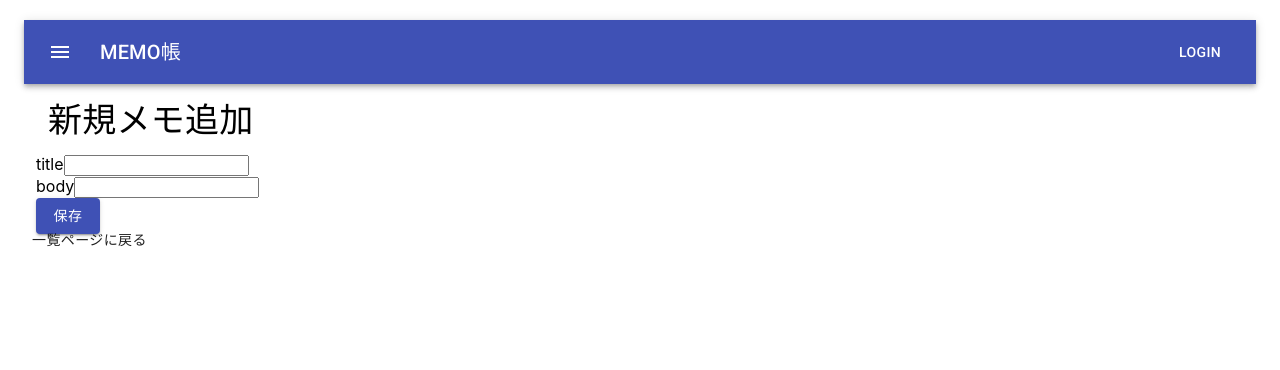
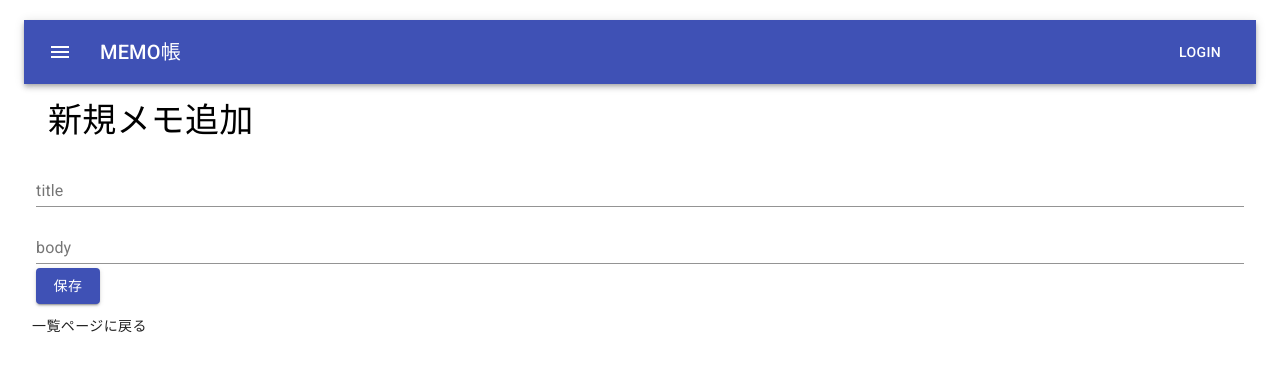
Before and after one commit to koukibuu3/react-memo-app, a React (Create React App) app: page /create in a window 1280 px wide. Shown: the top 370 px of the page. Built offline with nearby package versions, Linux system fonts and the light colour scheme.

Commit message:
入力枠をTextFieldにする

```diff
--- a/src/create/Create.js
+++ b/src/create/Create.js
@@ -3,7 +3,8 @@ import { useForm } from "react-hook-form";
 import Header from '../components/Header';
 import Button from '@material-ui/core/Button';
 import Container from '@material-ui/core/Container';
-import { Grid, Typography } from '@material-ui/core';
+import { Box, Grid, TextField, Typography } from '@material-ui/core';
+
 
 
 
@@ -23,38 +24,42 @@ const Create = () => {
           </Grid>
           <form autoComplete="off" onSubmit={handleSubmit(onSubmit)} style={{ width: '100%' }}>
             <Grid item>
-              title
-              <input
-                type="text"
+              <TextField
                 label='title'
-                className={errors.title && 'error'}
+                margin="dense"
+                fullWidth
                 name="title"
-                ref={register({
+                helperText={errors.title && errors.title.message}
+                inputRef={
+                  register({
                     required: "titleは入力必須です",
                     maxLength: { value: 30, message: 'titleは30文字以内で入力してください。' }
-                })}
+                  })
+                }
               />
-              {errors.title && errors.title.message}
             </Grid>
             <Grid item>
-              body
-              <input
-                type="text"
+              <TextField
                 label='body'
+                margin="dense"
+                fullWidth
                 name="body"
-                className={errors.body && 'error'}
-                ref={register({
+                helperText={errors.body && errors.body.message}
+                inputRef={
+                  register({
                     required: "bodyは入力必須です",
                     minLength: { value: 10, message: 'bodyは10文字以上で入力してください。' }
-                })}
+                  })
+                }
               />
-                {errors.body && errors.body.message}
               </Grid>
             <Button type="submit" variant="contained" color="primary">保存</Button>
           </form>
         </Grid>
       </Container>
+      <Box my={2}>
         <Link to='/'><Button type="button">一覧ページに戻る</Button></Link>
+      </Box>
     </>
   );
 };
```
Lines whose indentation alone changed are shown as unchanged.
